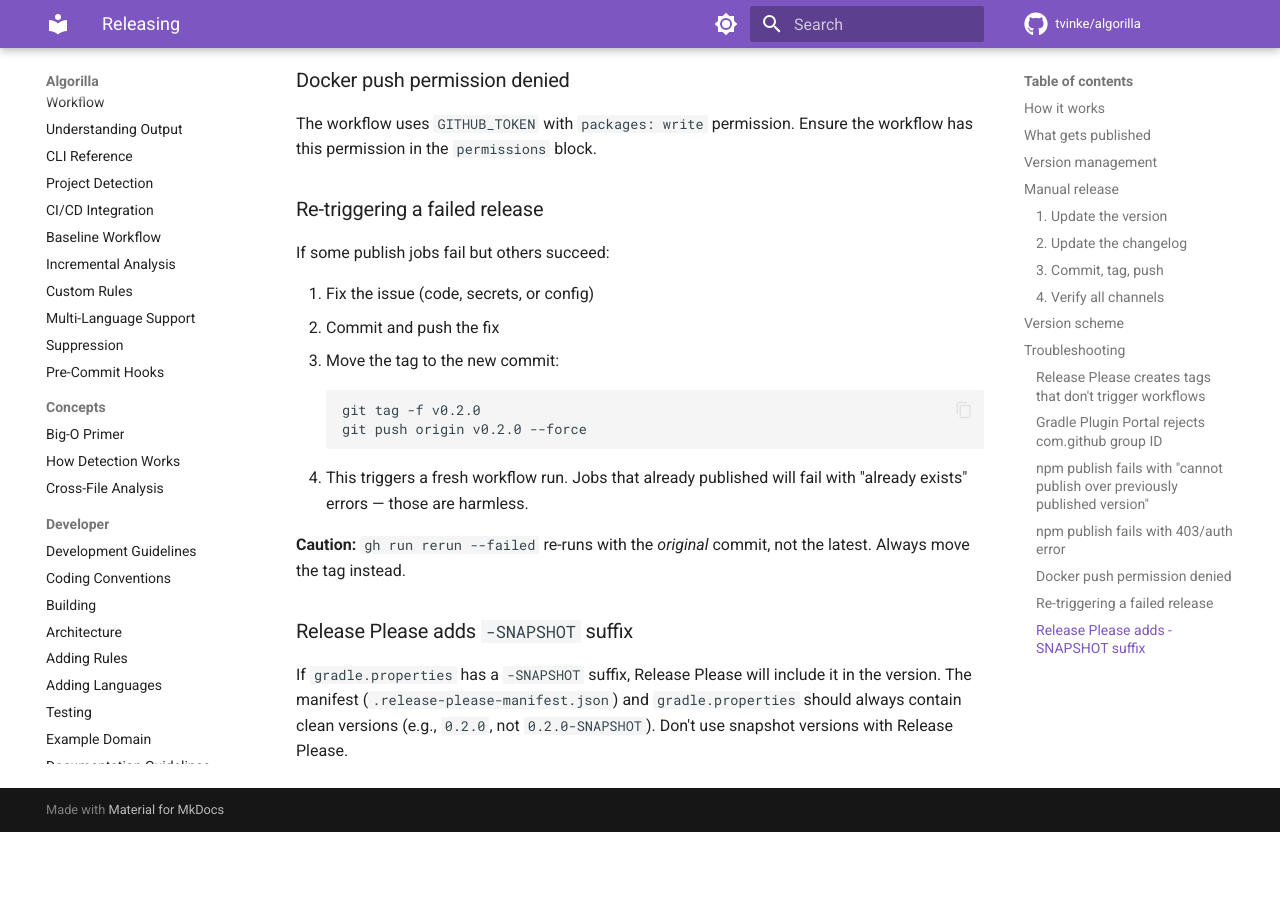
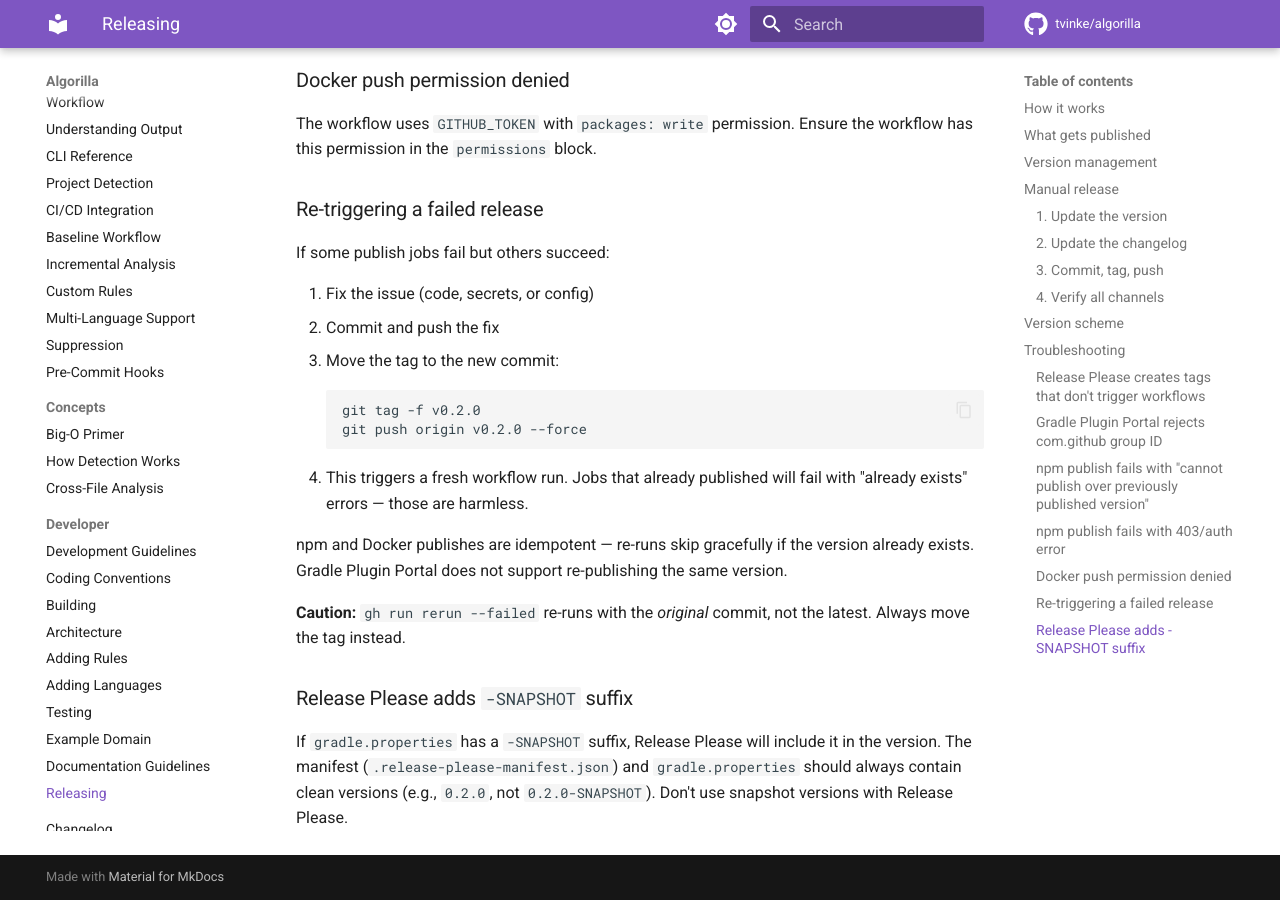
Before and after one commit to tvinke/algorilla, an MkDocs documentation site: the page built from docs/docs/developer/releasing.md, in a window 1280 px wide and 900 px high, scrolled down 3129 px. Built offline with MkDocs 1.6.1 and Material for MkDocs 9.7.7, drawn with Linux system fonts in a browser that asks for light colours; comment, search, counter and statistics services are not loaded; before the commit the page ends 3961 px from its top, so only the background shows below that.

Commit message:
make npm publish idempotent on re-tag

````diff
--- a/docs/docs/developer/releasing.md
+++ b/docs/docs/developer/releasing.md
@@ -126,6 +126,8 @@ If some publish jobs fail but others succeed:
    ```
 4. This triggers a fresh workflow run. Jobs that already published will fail with "already exists" errors — those are harmless.
 
+npm and Docker publishes are idempotent — re-runs skip gracefully if the version already exists. Gradle Plugin Portal does not support re-publishing the same version.
+
 **Caution:** `gh run rerun --failed` re-runs with the *original* commit, not the latest. Always move the tag instead.
 
 ### Release Please adds `-SNAPSHOT` suffix
````
Also changed, not shown: 1 other file.
